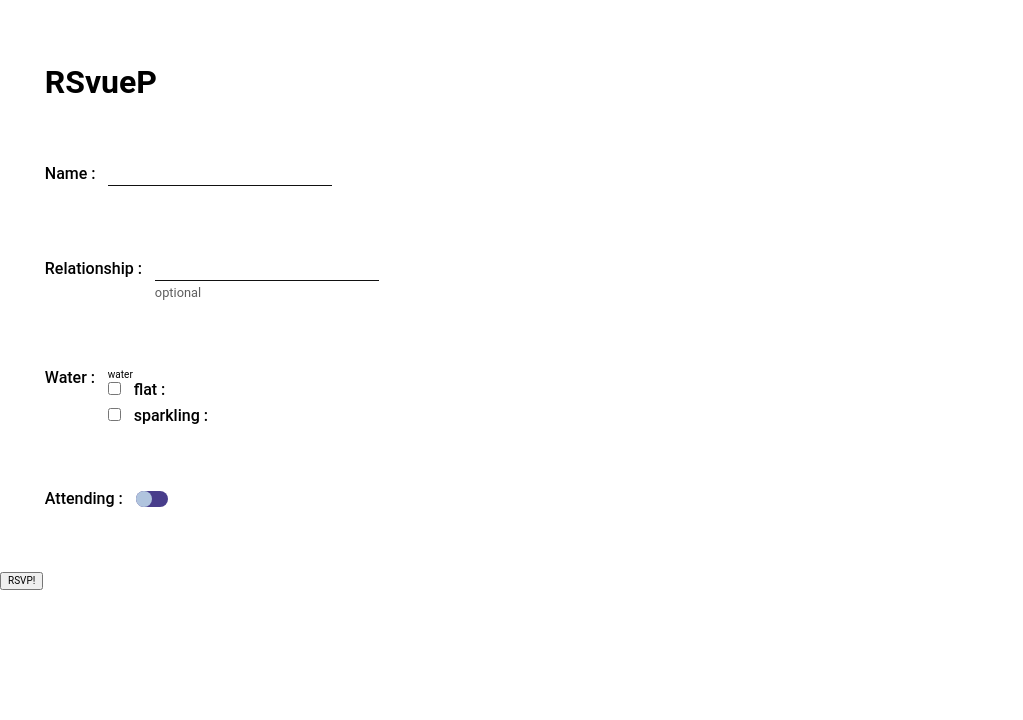
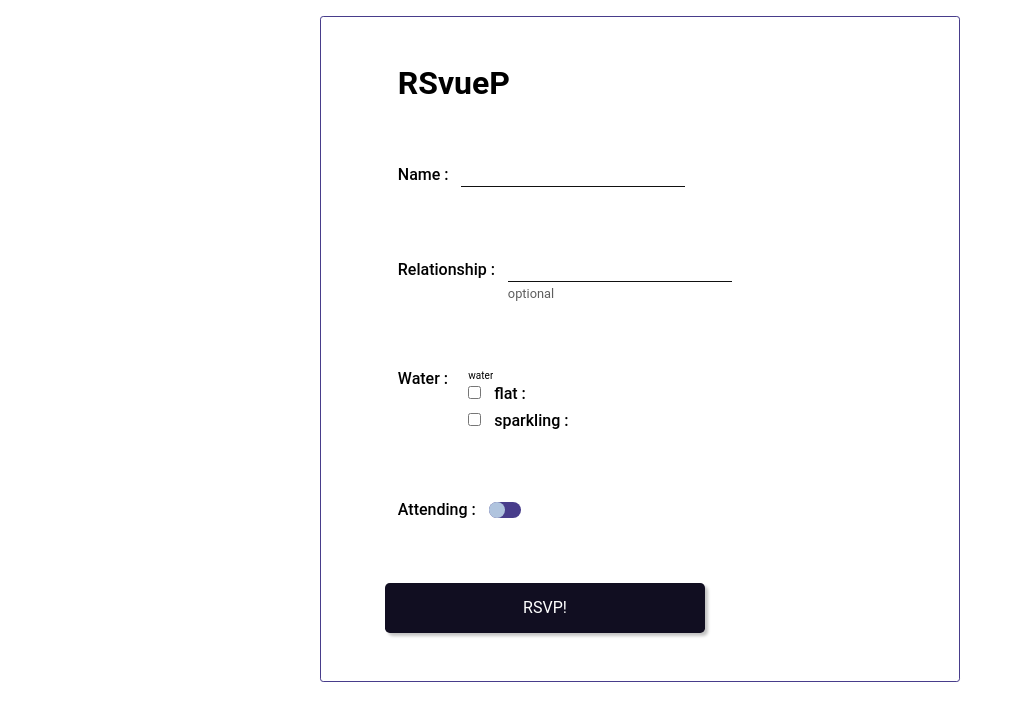
Before and after one commit to tessaSAC/RSvueP, a Vue app: page / in a window 1280 px wide. Shown: the top 720 px of the page, without its empty margins (0-1023 px from the left). Built offline with nearby package versions, Linux system fonts and the light colour scheme.

Commit message:
styles button, reorders instance options, and styles form example

```diff
--- a/package.json
+++ b/package.json
@@ -8,6 +8,7 @@
     "lint": "vue-cli-service lint"
   },
   "dependencies": {
+    "normalize.css": "^8.0.0",
     "vue": "^2.5.17"
   },
   "devDependencies": {
--- a/public/index.html
+++ b/public/index.html
@@ -5,7 +5,6 @@
     <meta http-equiv="X-UA-Compatible" content="IE=edge">
     <meta name="viewport" content="width=device-width,initial-scale=1.0">
     <link rel="icon" href="<%= BASE_URL %>favicon.ico">
-    <link href="https://unpkg.com/normalize.css@8.0.0/normalize.css" rel="stylesheet">
     <title>RSvueP</title>
   </head>
   <body>
--- a/src/App.vue
+++ b/src/App.vue
@@ -64,11 +64,28 @@ export default {
 }
 </script>
 
-<style lang="scss">
+<style lang="scss" scoped>
 #app {
+  display: flex;
+  justify-content: center;
+
+  form {
+    width: 50vw;
+    min-width: 600px;
+    margin: 1rem;
+    overflow: auto;
+    padding: 1rem 2rem;
+    border-radius: 0.2rem;
+    border: 1px solid $Color-Theme-100;
+  }
+
   h1 {
-    margin: 4rem 2.8rem;
+    margin: 2rem 2.8rem;
     font-size: $Text-Size-5XL;
+  }
+
+  .ButtonBasic {
+    margin-bottom: 2rem;
   }
 }
 </style>
--- a/src/components/ButtonBasic.vue
+++ b/src/components/ButtonBasic.vue
@@ -1,7 +1,7 @@
 <template>
-<button>
-  {{ label }}
-</button>
+<div class="ButtonBasic">
+  <button>{{ label }}</button>
+</div>
 </template>
 
 <script>
@@ -15,6 +15,42 @@ export default {
 }
 </script>
 
-<style>
+<style lang="scss">
+.ButtonBasic {
+  @extend %Input-Container;
 
+  button {
+    display: inline-block;
+    min-width: 20rem;
+    border: none;
+    border-radius: 0.3rem;
+    background: $Color-Theme-30d;
+    filter: drop-shadow(0.2rem 0.2rem 0.1rem $Color-Text-30);
+
+    padding: 1rem 2rem;
+    cursor: pointer;
+
+    color: $Color-Theme-Contrast-70;
+    text-decoration: none;
+    text-align: center;
+    font-size: 1rem;
+
+    transition: background 250ms ease-in-out,
+                transform filter 50ms ease;
+
+    &:hover, &:focus {
+      background: $Color-Focus-100;
+    }
+
+    &:focus {
+      background: $Color-Focus-30d;
+      outline: 0;
+    }
+
+    &:active {
+      transform: translate(0.1rem, 0.1rem);
+      filter: drop-shadow(0 0 0 $Color-Text-30);
+    }
+  }
+}
 </style>
--- a/src/components/CheckboxBasic.vue
+++ b/src/components/CheckboxBasic.vue
@@ -17,17 +17,17 @@ import LabelBasic from './LabelBasic'
 
 // TODO: bind attrs for all components
 export default {
+  components: {
+    LabelBasic,
+  },
+
+  mixins: [ CheckboxMixin, ],
+
   props: {
     checked: {
       type: Boolean,
       default: false,
     },
-  },
-
-  mixins: [ CheckboxMixin, ],
-
-  components: {
-    LabelBasic,
   },
 }
 </script>
--- a/src/components/CheckboxToggle.vue
+++ b/src/components/CheckboxToggle.vue
@@ -22,6 +22,13 @@ import CheckboxBasic from './CheckboxBasic'
 import LabelBasic from './LabelBasic'
 
 export default {
+  components: {
+    CheckboxBasic,
+    LabelBasic,
+  },
+
+  mixins: [ CheckboxMixin, ],
+
   props: {
     checked: {
       type: Boolean,
@@ -33,13 +40,6 @@ export default {
       type: Boolean,
       default: false,
     },
-  },
-
-  mixins: [ CheckboxMixin, ],
-
-  components: {
-    CheckboxBasic,
-    LabelBasic,
   },
 
   data: _ => ({
@@ -95,7 +95,7 @@ $nubSize: 1rem;
     width: $nubSize;
     height: $nubSize;
     border-radius: 50%;
-    background-color: $Color-Theme-Enemy-100;
+    background-color: $Color-Theme-Contrast-100;
 
     &.isChecked {
       left: $nubSize;
--- a/src/components/InputBasic.vue
+++ b/src/components/InputBasic.vue
@@ -94,7 +94,7 @@ export default {
 
     &:focus {
       outline: none;
-      border-bottom: 1px solid $Color-Focus;
+      border-bottom: 1px solid $Color-Focus-100;
     }
   }
 }
--- a/src/styles/globals.scss
+++ b/src/styles/globals.scss
@@ -19,7 +19,8 @@ legend {
 // Global variables:
 
 // Colors:
-$Color-Focus: dodgerblue;
+$Color-Focus-100: dodgerblue;
+$Color-Focus-30d: darken($Color-Focus-100, 30%);
 
 $Color-Theme-100: darkslateblue;
 $Color-Theme-90: lighten($Color-Theme-100, 10%);
@@ -29,12 +30,14 @@ $Color-Theme-10d: darken($Color-Theme-100, 10%);
 $Color-Theme-20d: darken($Color-Theme-100, 20%);
 $Color-Theme-30d: darken($Color-Theme-100, 30%);
 
-$Color-Theme-Enemy-100: lightsteelblue;
+$Color-Theme-Contrast-100: lightsteelblue;
+$Color-Theme-Contrast-70: lighten($Color-Theme-Contrast-100, 30%);
 
 $Color-Text-100: #111;
 $Color-Text-90: lighten($Color-Text-100, 10%);
 $Color-Text-80: lighten($Color-Text-100, 20%);
 $Color-Text-70: lighten($Color-Text-100, 30%);
+$Color-Text-30: lighten($Color-Text-100, 70%);
 
 // Sizes:
 $Text-Size-2XS: 0.5rem;
```
Also changed, not shown: src/components/CheckboxGroup.vue (+5 -5 lines), src/main.js (+5 -4 lines), 1 other file (tests, documents, lock files or other folders).
